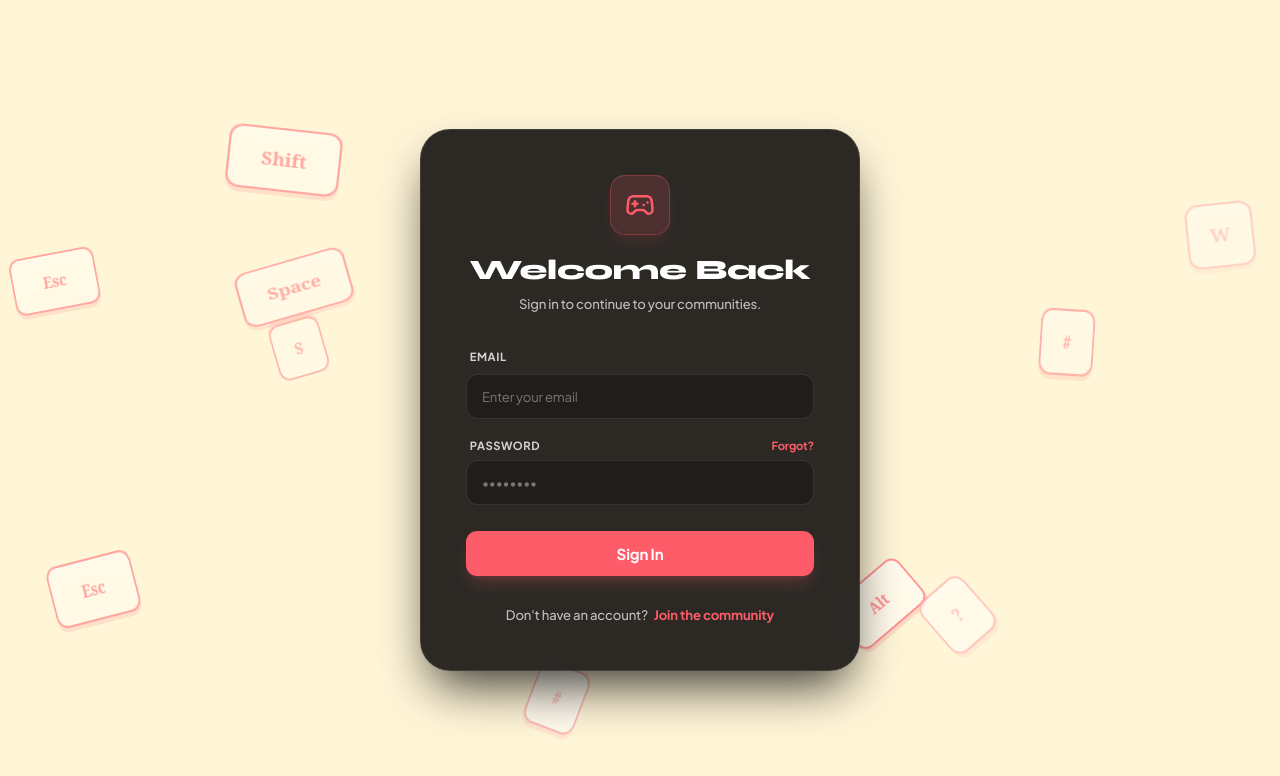
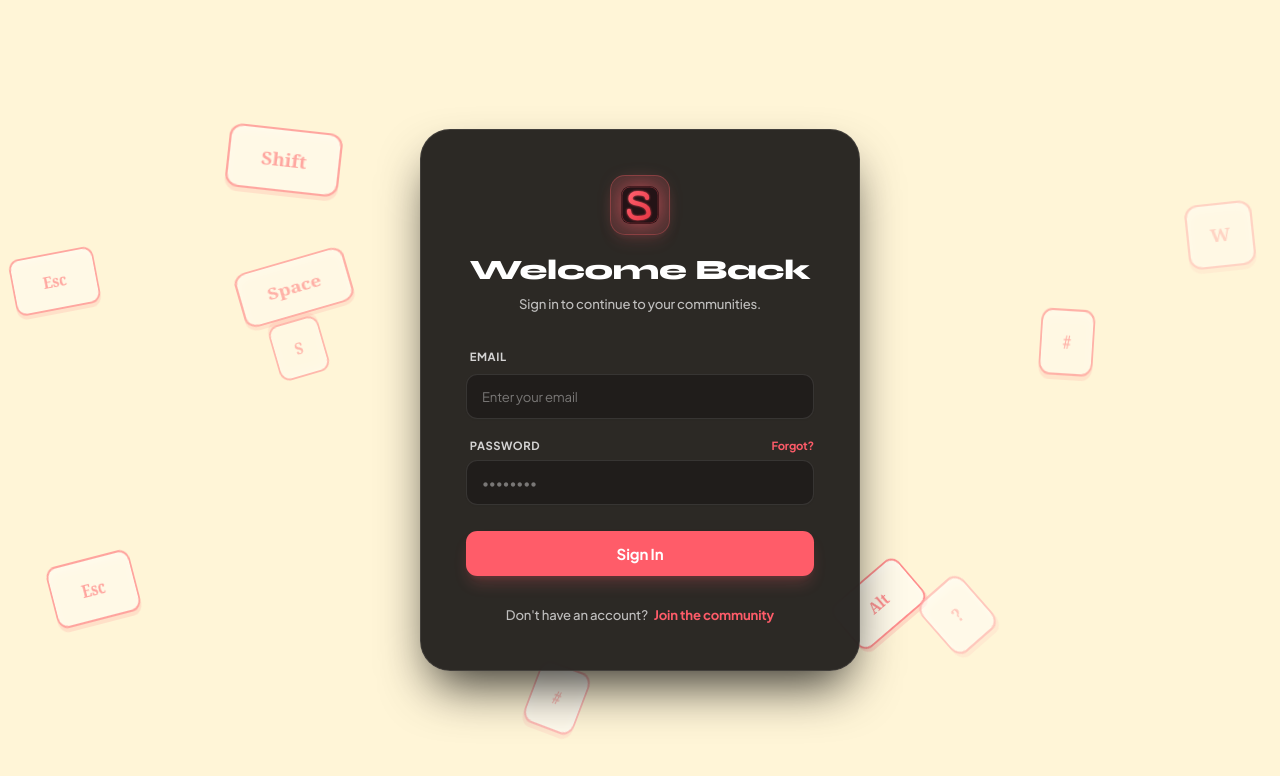
Before and after one commit to sabinsubediofficial/Nigord, a React (Vite) app: page /login in a window 1280 px wide. Shown: the top 776 px of the page. Built offline with nearby package versions, Linux system fonts and the light colour scheme; no server answers; the HTML template or start-up script is replaced by a standard one.

Commit message:
style: Replace generic gamepad icon with glowing S brand logo on auth pages

```diff
--- a/src/pages/LoginPage.tsx
+++ b/src/pages/LoginPage.tsx
@@ -110,8 +110,8 @@ export default function LoginPage() {
         <div className="bg-card/95 backdrop-blur-xl border border-white/10 rounded-[2rem] p-8 sm:p-12 shadow-2xl shadow-black/80 max-w-[440px] w-full flex flex-col relative z-20">
 
           <div className="flex flex-col items-center text-center mb-8">
-            <div className="w-16 h-16 bg-primary/15 border border-primary/30 text-primary rounded-2xl flex items-center justify-center mb-5 shadow-lg shadow-primary/10">
-              <Gamepad2 className="w-8 h-8" />
+            <div className="w-16 h-16 bg-primary/15 border border-primary/30 rounded-2xl flex items-center justify-center mb-5 shadow-lg shadow-primary/10">
+              <img src="/favicon.svg" alt="Suhhp Logo" className="w-10 h-10 object-contain drop-shadow-[0_0_10px_rgba(255,94,108,0.6)]" />
             </div>
             <h1 className="text-3xl font-display font-extrabold text-white tracking-tight">
               {!isRecovering ? "Welcome Back" : "Recover Access"}
--- a/src/pages/RegisterPage.tsx
+++ b/src/pages/RegisterPage.tsx
@@ -65,8 +65,8 @@ export default function RegisterPage() {
         <div className="bg-card/95 backdrop-blur-xl border border-white/10 rounded-[2rem] p-8 sm:p-12 shadow-2xl shadow-black/80 max-w-[440px] w-full flex flex-col relative z-20 my-auto">
 
           <div className="flex flex-col items-center text-center mb-8">
-            <div className="w-16 h-16 bg-primary/15 border border-primary/30 text-primary rounded-2xl flex items-center justify-center mb-5 shadow-lg shadow-primary/10">
-              <Gamepad2 className="w-8 h-8" />
+            <div className="w-16 h-16 bg-primary/15 border border-primary/30 rounded-2xl flex items-center justify-center mb-5 shadow-lg shadow-primary/10">
+              <img src="/favicon.svg" alt="Suhhp Logo" className="w-10 h-10 object-contain drop-shadow-[0_0_10px_rgba(255,94,108,0.6)]" />
             </div>
             <h1 className="text-3xl font-display font-extrabold text-white tracking-tight">
               Join the Community
```
